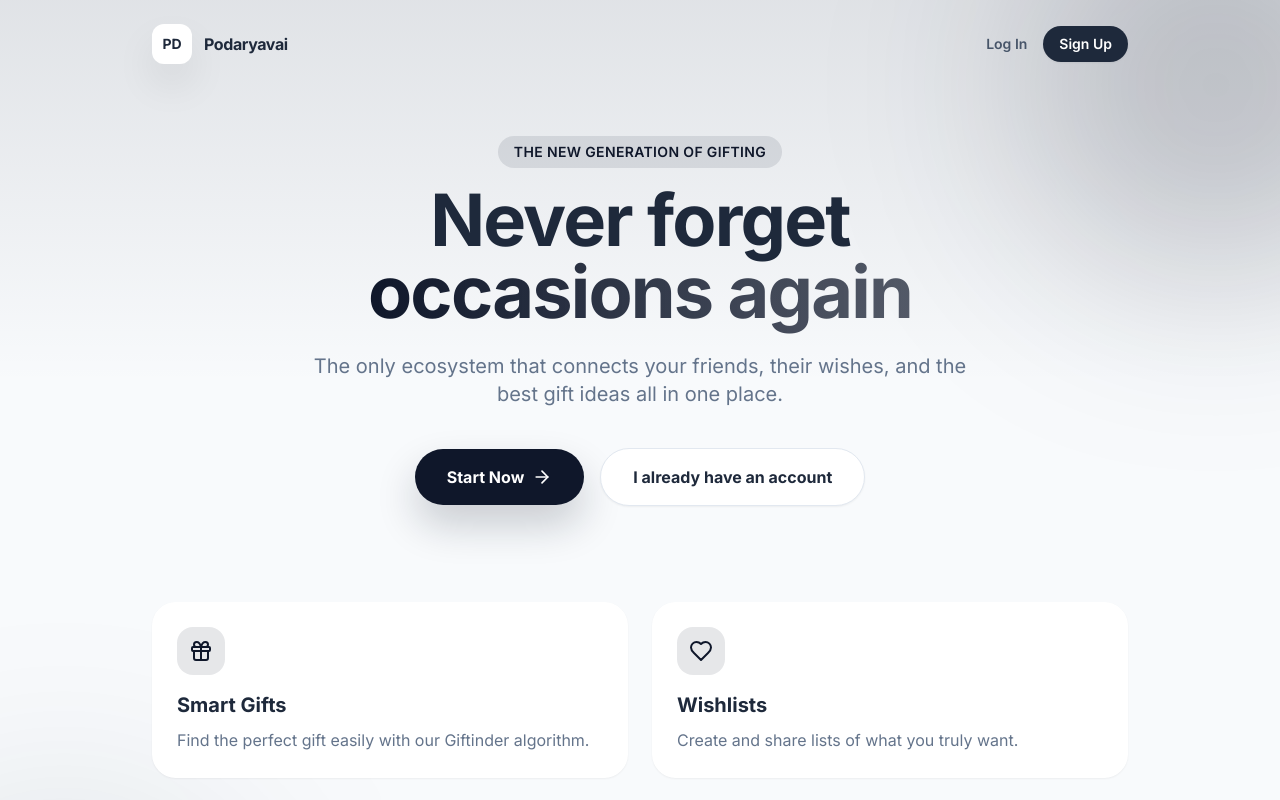
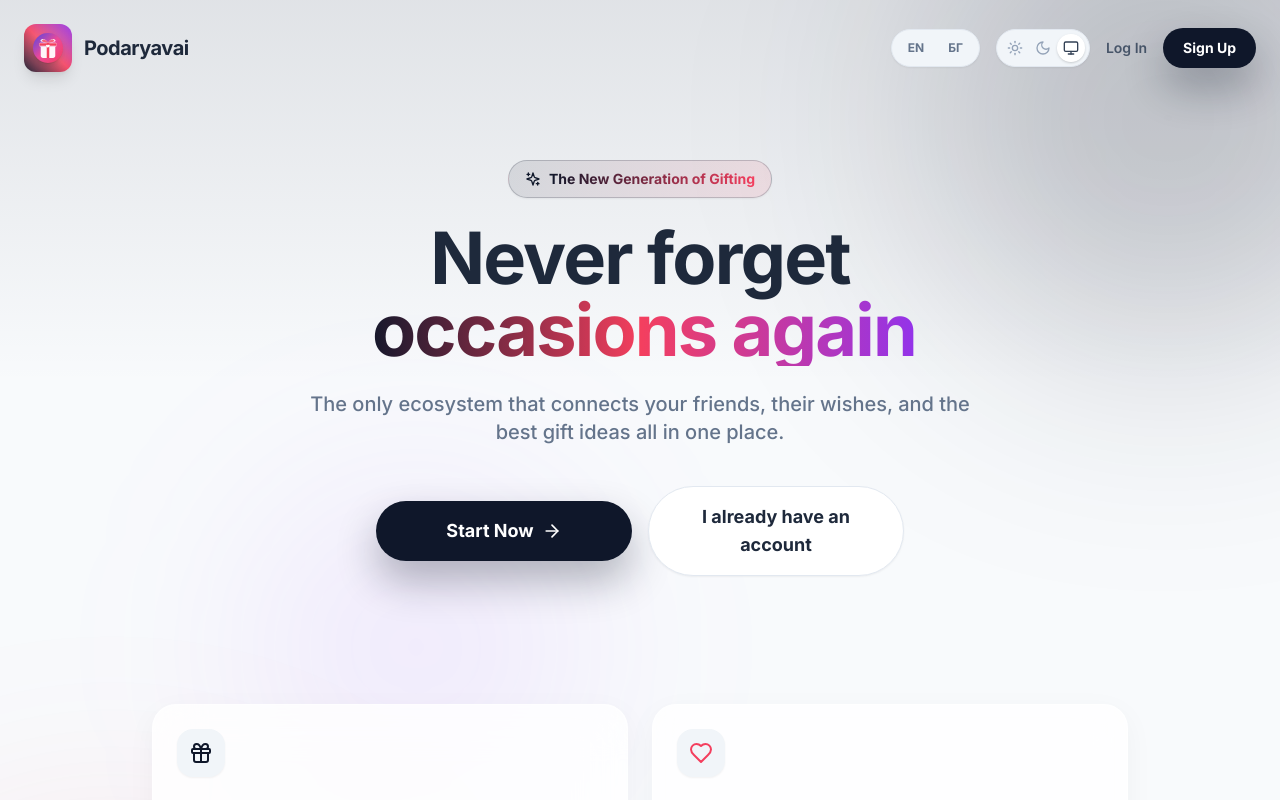
Before and after one commit to valeriarnaudov/podaryavai-v3, a React (Vite) app: page / in a window 1280 px wide. Shown: the top 800 px of the page. Built offline with nearby package versions, Linux system fonts and the light colour scheme; no server answers; the database is empty.

Commit message:
feat(landing): complete redesign with dual language and dark mode switches

```diff
--- a/src/pages/Landing.tsx
+++ b/src/pages/Landing.tsx
@@ -1,11 +1,13 @@
-import React from 'react';
 import { motion } from 'framer-motion';
 import { Link } from 'react-router-dom';
-import { Gift, Heart, Star, CalendarDays, ArrowRight } from 'lucide-react';
+import { Gift, Heart, Star, CalendarDays, ArrowRight, Sun, Moon, Monitor } from 'lucide-react';
 import { useTranslation } from 'react-i18next';
+import { useTheme } from '../context/ThemeContext';
 
 export default function Landing() {
-    const { t } = useTranslation();
+    const { t, i18n } = useTranslation();
+    const { theme, setTheme } = useTheme();
+
     const fadeIn = {
         hidden: { opacity: 0, y: 20 },
         visible: { opacity: 1, y: 0, transition: { duration: 0.6 } }
@@ -28,76 +30,132 @@ export default function Landing() {
             description: t('landing.features.smartGifts.desc')
         },
         {
-            icon: <Heart className="w-6 h-6 text-accent" />,
+            icon: <Heart className="w-6 h-6 text-rose-500" />,
             title: t('landing.features.wishlists.title'),
             description: t('landing.features.wishlists.desc')
         },
         {
-            icon: <Star className="w-6 h-6 text-accent" />,
+            icon: <Star className="w-6 h-6 text-amber-500" />,
             title: t('landing.features.karma.title'),
             description: t('landing.features.karma.desc')
         },
         {
-            icon: <CalendarDays className="w-6 h-6 text-accent" />,
+            icon: <CalendarDays className="w-6 h-6 text-emerald-500" />,
             title: t('landing.features.occasions.title'),
             description: t('landing.features.occasions.desc')
         }
     ];
 
+    const changeLanguage = (lng: string) => {
+        i18n.changeLanguage(lng);
+    };
+
     return (
-        <div className="min-h-[100dvh] bg-background dark:bg-slate-900 relative overflow-hidden flex flex-col">
-            {/* Background Decorations */}
+        <div className="min-h-[100dvh] bg-background dark:bg-slate-900 relative overflow-hidden flex flex-col transition-colors duration-300">
+            {/* Background Decorations - Glassmorphic Orbs */}
             <div className="absolute top-0 left-0 w-full h-96 bg-gradient-to-b from-accent/10 to-transparent pointer-events-none" />
-            <div className="absolute top-[-10%] right-[-10%] w-96 h-96 bg-accent/20 rounded-full blur-[100px] pointer-events-none" />
-            <div className="absolute bottom-[-10%] left-[-10%] w-96 h-96 bg-accent/10 rounded-full blur-[100px] pointer-events-none" />
+            <div className="absolute top-[-10%] right-[-10%] w-[30rem] h-[30rem] bg-accent/20 rounded-full blur-[120px] pointer-events-none" />
+            <div className="absolute bottom-[-10%] left-[-10%] w-[30rem] h-[30rem] bg-rose-500/15 rounded-full blur-[120px] pointer-events-none" />
+            <div className="absolute top-[40%] left-[20%] w-[20rem] h-[20rem] bg-purple-500/10 rounded-full blur-[100px] pointer-events-none hidden md:block" />
 
-            {/* Navigation (Simple) */}
-            <nav className="relative z-10 flex items-center justify-between p-6 max-w-5xl mx-auto w-full">
+            {/* Navigation */}
+            <nav className="relative z-50 flex items-center justify-between px-4 py-4 sm:p-6 max-w-7xl mx-auto w-full">
+
+                {/* Logo & Brand */}
                 <div className="flex items-center space-x-3">
-                    <div className="w-10 h-10 bg-white dark:bg-slate-800 rounded-xl shadow-floating flex items-center justify-center">
-                        <span className="font-bold text-textMain dark:text-white text-sm">PD</span>
+                    <div className="w-10 h-10 sm:w-12 sm:h-12 bg-gradient-to-tr from-accent via-rose-500 to-purple-600 rounded-xl shadow-lg flex items-center justify-center p-2 relative overflow-hidden group">
+                        <div className="absolute inset-0 bg-white/20 blur-md group-hover:bg-white/30 transition-all" />
+                        <img src="/favicon.svg" alt="Podaryavai Logo" className="w-full h-full object-contain relative z-10 drop-shadow-md" />
                     </div>
-                    <span className="font-bold text-textMain dark:text-white tracking-tight">Podaryavai</span>
+                    <span className="hidden sm:inline-block font-extrabold text-xl text-textMain dark:text-white tracking-tight">
+                        Podaryavai
+                    </span>
                 </div>
-                <div className="flex space-x-4 items-center">
-                    <Link to="/login" className="text-sm font-semibold text-slate-600 dark:text-slate-300 hover:text-textMain dark:text-white transition-colors">
+
+                {/* Controls & App Links */}
+                <div className="flex space-x-3 sm:space-x-4 items-center">
+
+                    {/* Theme & Lang Toggles (Desktop only side-by-side, mobile stacked or just icons) */}
+                    <div className="flex items-center bg-slate-100 dark:bg-slate-800/80 backdrop-blur-md rounded-full p-1 border border-slate-200 dark:border-slate-700 shadow-sm transition-colors">
+                        <button
+                            onClick={() => changeLanguage('en')}
+                            className={`px-3 py-1.5 rounded-full text-xs font-bold transition-all ${i18n.language === 'en' ? 'bg-white dark:bg-slate-700 text-slate-900 dark:text-white shadow drop-shadow-sm' : 'text-slate-500 dark:text-slate-400 hover:text-slate-700 dark:hover:text-slate-200'}`}
+                        >
+                            EN
+                        </button>
+                        <button
+                            onClick={() => changeLanguage('bg')}
+                            className={`px-3 py-1.5 rounded-full text-xs font-bold transition-all ${i18n.language === 'bg' ? 'bg-white dark:bg-slate-700 text-slate-900 dark:text-white shadow drop-shadow-sm' : 'text-slate-500 dark:text-slate-400 hover:text-slate-700 dark:hover:text-slate-200'}`}
+                        >
+                            БГ
+                        </button>
+                    </div>
+
+                    <div className="hidden sm:flex items-center bg-slate-100 dark:bg-slate-800/80 backdrop-blur-md rounded-full p-1 border border-slate-200 dark:border-slate-700 shadow-sm transition-colors">
+                        <button onClick={() => setTheme('light')} className={`p-1.5 rounded-full transition-all ${theme === 'light' ? 'bg-white dark:bg-slate-700 text-amber-500 shadow drop-shadow-sm' : 'text-slate-400 hover:text-slate-600 dark:hover:text-slate-300'}`}>
+                            <Sun className="w-4 h-4" />
+                        </button>
+                        <button onClick={() => setTheme('dark')} className={`p-1.5 rounded-full transition-all ${theme === 'dark' ? 'bg-white dark:bg-slate-700 text-indigo-400 shadow drop-shadow-sm' : 'text-slate-400 hover:text-slate-600 dark:hover:text-slate-300'}`}>
+                            <Moon className="w-4 h-4" />
+                        </button>
+                        <button onClick={() => setTheme('system')} className={`p-1.5 rounded-full transition-all ${theme === 'system' ? 'bg-white dark:bg-slate-700 text-slate-700 dark:text-slate-200 shadow drop-shadow-sm' : 'text-slate-400 hover:text-slate-600 dark:hover:text-slate-300'}`}>
+                            <Monitor className="w-4 h-4" />
+                        </button>
+                    </div>
+
+                    {/* Mobile Theme Toggle (Simple loop) */}
+                    <button
+                        className="sm:hidden p-2 bg-slate-100 dark:bg-slate-800/80 rounded-full border border-slate-200 dark:border-slate-700 text-slate-600 dark:text-slate-300"
+                        onClick={() => {
+                            if (theme === 'light') setTheme('dark');
+                            else if (theme === 'dark') setTheme('system');
+                            else setTheme('light');
+                        }}
+                    >
+                        {theme === 'light' ? <Sun className="w-4 h-4 text-amber-500" /> : theme === 'dark' ? <Moon className="w-4 h-4 text-indigo-400" /> : <Monitor className="w-4 h-4" />}
+                    </button>
+
+                    <Link to="/login" className="hidden sm:block text-sm font-semibold text-slate-600 dark:text-slate-300 hover:text-accent dark:hover:text-white transition-colors">
                         {t('landing.nav.login')}
                     </Link>
-                    <Link to="/register" className="px-4 py-2 bg-textMain text-white text-sm font-semibold rounded-full shadow-sm hover:scale-105 active:scale-95 transition-all">
+                    <Link to="/register" className="px-5 py-2.5 bg-accent text-white text-sm font-bold rounded-full shadow-floating shadow-accent/30 hover:bg-accent/90 active:scale-95 transition-all text-center">
                         {t('landing.nav.register')}
                     </Link>
                 </div>
             </nav>
 
             {/* Hero Section */}
-            <main className="flex-1 relative z-10 flex flex-col items-center justify-center px-6 max-w-5xl mx-auto w-full pt-12 pb-24">
+            <main className="flex-1 relative z-10 flex flex-col items-center justify-center px-4 sm:px-6 max-w-5xl mx-auto w-full pt-8 sm:pt-16 pb-24">
                 <motion.div
                     initial="hidden"
                     animate="visible"
                     variants={staggerContainer}
                     className="text-center w-full"
                 >
-                    <motion.div variants={fadeIn} className="inline-block mb-4 px-4 py-1.5 bg-accent/10 text-accent rounded-full text-sm font-semibold tracking-wide uppercase">
-                        {t('landing.hero.badge')}
+                    <motion.div variants={fadeIn} className="inline-flex items-center space-x-2 mb-6 px-4 py-2 bg-gradient-to-r from-accent/10 to-rose-500/10 dark:from-accent/20 dark:to-rose-500/20 border border-accent/20 dark:border-accent/30 rounded-full shadow-sm">
+                        <Sparkles className="w-4 h-4 text-accent" />
+                        <span className="text-sm font-bold bg-clip-text text-transparent bg-gradient-to-r from-accent to-rose-500">
+                            {t('landing.hero.badge')}
+                        </span>
                     </motion.div>
 
-                    <motion.h1 variants={fadeIn} className="text-5xl sm:text-7xl font-extrabold tracking-tight text-textMain dark:text-white mb-6 leading-[1.1]">
+                    <motion.h1 variants={fadeIn} className="text-5xl sm:text-6xl md:text-7xl font-black tracking-tight text-textMain dark:text-white mb-6 leading-[1.15]">
                         {t('landing.hero.title1')} <br className="hidden sm:block" />
-                        <span className="text-transparent bg-clip-text bg-gradient-to-r from-accent to-accent/70">
+                        <span className="text-transparent bg-clip-text bg-gradient-to-r from-accent via-rose-500 to-purple-600 inline-block pl-2">
                             {t('landing.hero.title2')}
                         </span>
                     </motion.h1>
 
-                    <motion.p variants={fadeIn} className="text-lg sm:text-xl text-slate-500 dark:text-slate-400 mb-10 max-w-2xl mx-auto leading-relaxed">
+                    <motion.p variants={fadeIn} className="text-lg sm:text-xl text-slate-500 dark:text-slate-400 mb-10 max-w-2xl mx-auto leading-relaxed font-medium">
                         {t('landing.hero.subtitle')}
                     </motion.p>
 
                     <motion.div variants={fadeIn} className="flex flex-col sm:flex-row items-center justify-center space-y-4 sm:space-y-0 sm:space-x-4">
-                        <Link to="/register" className="w-full sm:w-auto px-8 py-4 bg-accent text-white rounded-full font-bold shadow-floating shadow-accent/20 hover:scale-105 active:scale-95 transition-all flex items-center justify-center group">
+                        <Link to="/register" className="w-full sm:w-64 px-8 py-4 bg-accent text-white rounded-2xl sm:rounded-full font-bold shadow-floating shadow-accent/30 hover:bg-accent/90 active:scale-95 transition-all flex items-center justify-center group text-lg">
                             <span>{t('landing.hero.startNow')}</span>
                             <ArrowRight className="w-5 h-5 ml-2 group-hover:translate-x-1 transition-transform" />
                         </Link>
-                        <Link to="/login" className="w-full sm:w-auto px-8 py-4 bg-white dark:bg-slate-800 text-textMain dark:text-white rounded-full font-bold shadow-sm border border-slate-200 dark:border-slate-600 hover:bg-slate-50 dark:bg-slate-900 active:scale-95 transition-all flex items-center justify-center">
+                        <Link to="/login" className="w-full sm:w-64 px-8 py-4 bg-white dark:bg-slate-800/80 backdrop-blur-md text-textMain dark:text-white rounded-2xl sm:rounded-full font-bold shadow-sm border border-slate-200 dark:border-slate-700 hover:bg-slate-50 dark:hover:bg-slate-800 active:scale-95 transition-all flex items-center justify-center text-lg">
                             {t('landing.hero.alreadyHaveAccount')}
                         </Link>
                     </motion.div>
@@ -109,19 +167,19 @@ export default function Landing() {
                     whileInView="visible"
                     viewport={{ once: true, margin: "-50px" }}
                     variants={staggerContainer}
-                    className="grid grid-cols-1 sm:grid-cols-2 gap-6 mt-24 w-full"
+                    className="grid grid-cols-1 sm:grid-cols-2 gap-4 sm:gap-6 mt-20 sm:mt-32 w-full relative z-20"
                 >
                     {features.map((feature, idx) => (
                         <motion.div
                             key={idx}
                             variants={fadeIn}
-                            className="p-6 bg-white dark:bg-slate-800/70 backdrop-blur-xl rounded-3xl border border-white/50 shadow-sm hover:shadow-floating transition-all group"
+                            className="p-6 bg-white/80 dark:bg-slate-800/60 backdrop-blur-xl rounded-3xl border border-white/50 dark:border-white/10 shadow-soft hover:shadow-floating transition-all group"
                         >
-                            <div className="w-12 h-12 bg-accent/10 rounded-2xl flex items-center justify-center mb-4 group-hover:scale-110 group-hover:bg-accent group-hover:text-white transition-all">
-                                {React.cloneElement(feature.icon as React.ReactElement, { className: "w-6 h-6 transition-colors group-hover:text-white text-accent" })}
+                            <div className="w-12 h-12 bg-slate-100 dark:bg-slate-700 rounded-2xl flex items-center justify-center mb-5 group-hover:scale-110 group-hover:shadow-md transition-all shadow-sm">
+                                {feature.icon}
                             </div>
-                            <h3 className="text-xl font-bold text-textMain dark:text-white mb-2">{feature.title}</h3>
-                            <p className="text-slate-500 dark:text-slate-400 leading-relaxed">{feature.description}</p>
+                            <h3 className="text-xl font-bold text-textMain dark:text-white mb-3 tracking-tight">{feature.title}</h3>
+                            <p className="text-slate-500 dark:text-slate-400 font-medium leading-relaxed">{feature.description}</p>
                         </motion.div>
                     ))}
                 </motion.div>
@@ -129,3 +187,27 @@ export default function Landing() {
         </div>
     );
 }
+
+// Sparkles Icon fallback
+function Sparkles(props: any) {
+    return (
+        <svg
+            {...props}
+            xmlns="http://www.w3.org/2000/svg"
+            width="24"
+            height="24"
+            viewBox="0 0 24 24"
+            fill="none"
+            stroke="currentColor"
+            strokeWidth="2"
+            strokeLinecap="round"
+            strokeLinejoin="round"
+        >
+            <path d="m12 3-1.912 5.813a2 2 0 0 1-1.275 1.275L3 12l5.813 1.912a2 2 0 0 1 1.275 1.275L12 21l1.912-5.813a2 2 0 0 1 1.275-1.275L21 12l-5.813-1.912a2 2 0 0 1-1.275-1.275L12 3Z" />
+            <path d="M5 3v4" />
+            <path d="M19 17v4" />
+            <path d="M3 5h4" />
+            <path d="M17 19h4" />
+        </svg>
+    );
+}
```
